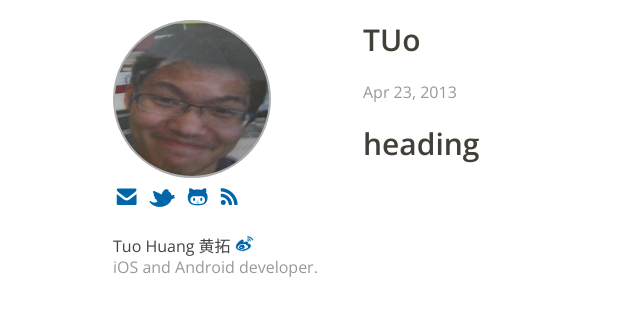
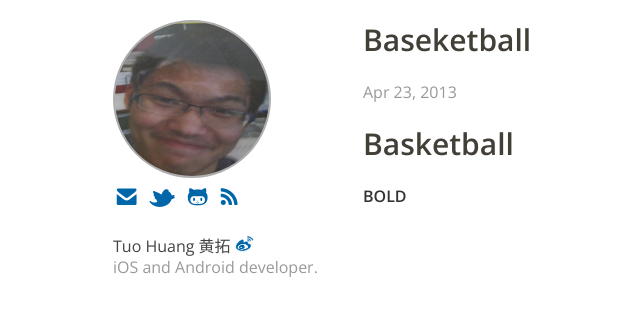
Before and after one commit to 5CakesSH/5cakessh.github.io, a Jekyll site: the page built from _posts/2013-04-23-new.md, in a window 1280 px wide. Shown: the top 316 px of the page, without its empty margins (57-697 px from the left). Built offline with Jekyll 4.4.1, drawn with Linux system fonts in a browser that asks for light colours; comment, search, counter and statistics services are not loaded.

Commit message:
Just Created :2013-04-23-new.md

```diff
--- a/_posts/2013-04-23-new.md
+++ b/_posts/2013-04-23-new.md
@@ -1,8 +1,9 @@
 ---
 layout: post
-title: "TUo"
-date: 2013-04-23 13:09:03 +0000
+title: "Baseketball"
+date: 2013-04-23 13:12:52 +0000
 published: true
 tags:
 ---
-#heading
+#Basketball
+**BOLD**
```
